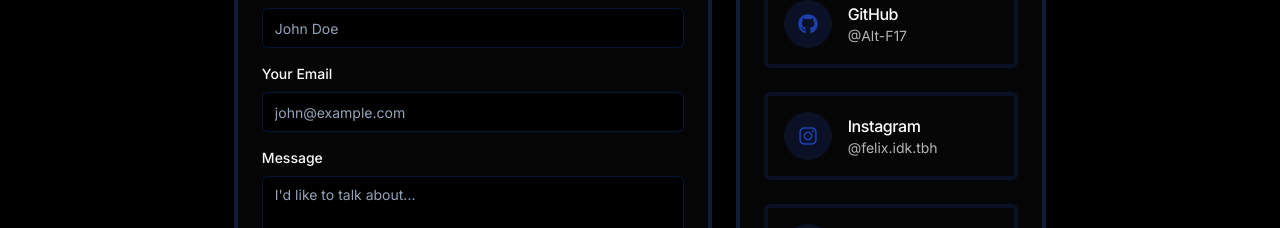
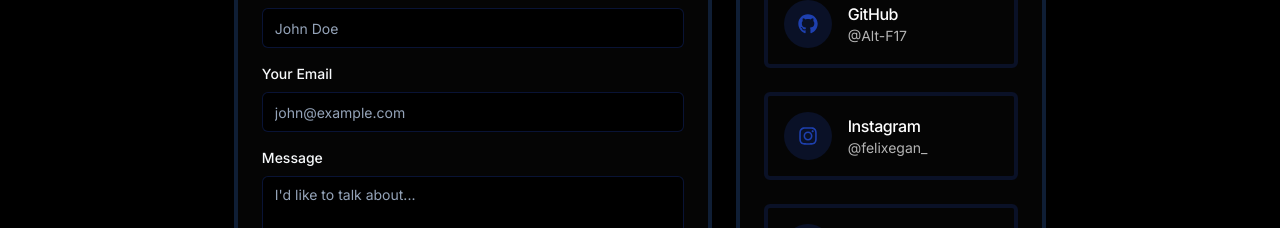
Before and after one commit to Alt-F17/Alt-F17.github.io, a React (Vite) app: page / in a window 1280 px wide. Shown: the part 3592-3820 px from the top of the page. Built offline with nearby package versions, Linux system fonts and the light colour scheme.

Commit message:
upd: instagram handle

```diff
--- a/src/components/sections/Contact.tsx
+++ b/src/components/sections/Contact.tsx
@@ -15,7 +15,7 @@ export const Contact = () => {
 
   const socials = [
     { name: 'GitHub', username: '@Alt-F17', url: 'https://github.com/Alt-F17', icon: 'github' },
-    { name: 'Instagram', username: '@felix.idk.tbh', url: 'https://instagram.com/felix.idk.tbh', icon: 'instagram' },
+    { name: 'Instagram', username: '@felixegan_', url: 'https://instagram.com/felixegan_', icon: 'instagram' },
     { name: 'Discord', username: 'Alt_F17', url: 'https://discord.com/users/707956607123718174', icon: 'discord' },
     { name: 'Email', username: 'felix.egan@icloud.com', url: 'mailto:felix.egan@icloud.com', icon: 'email' }
   ];
```
